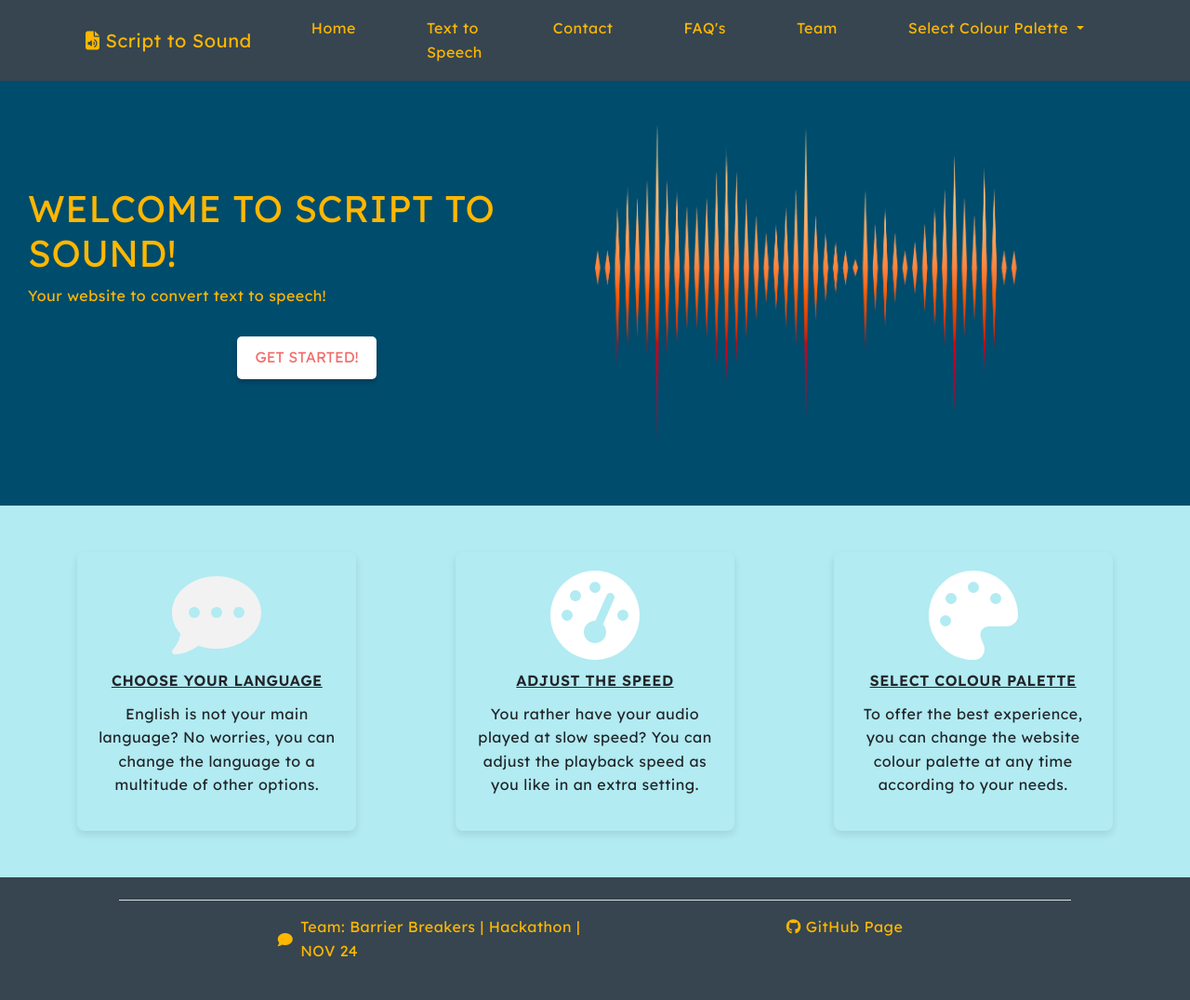
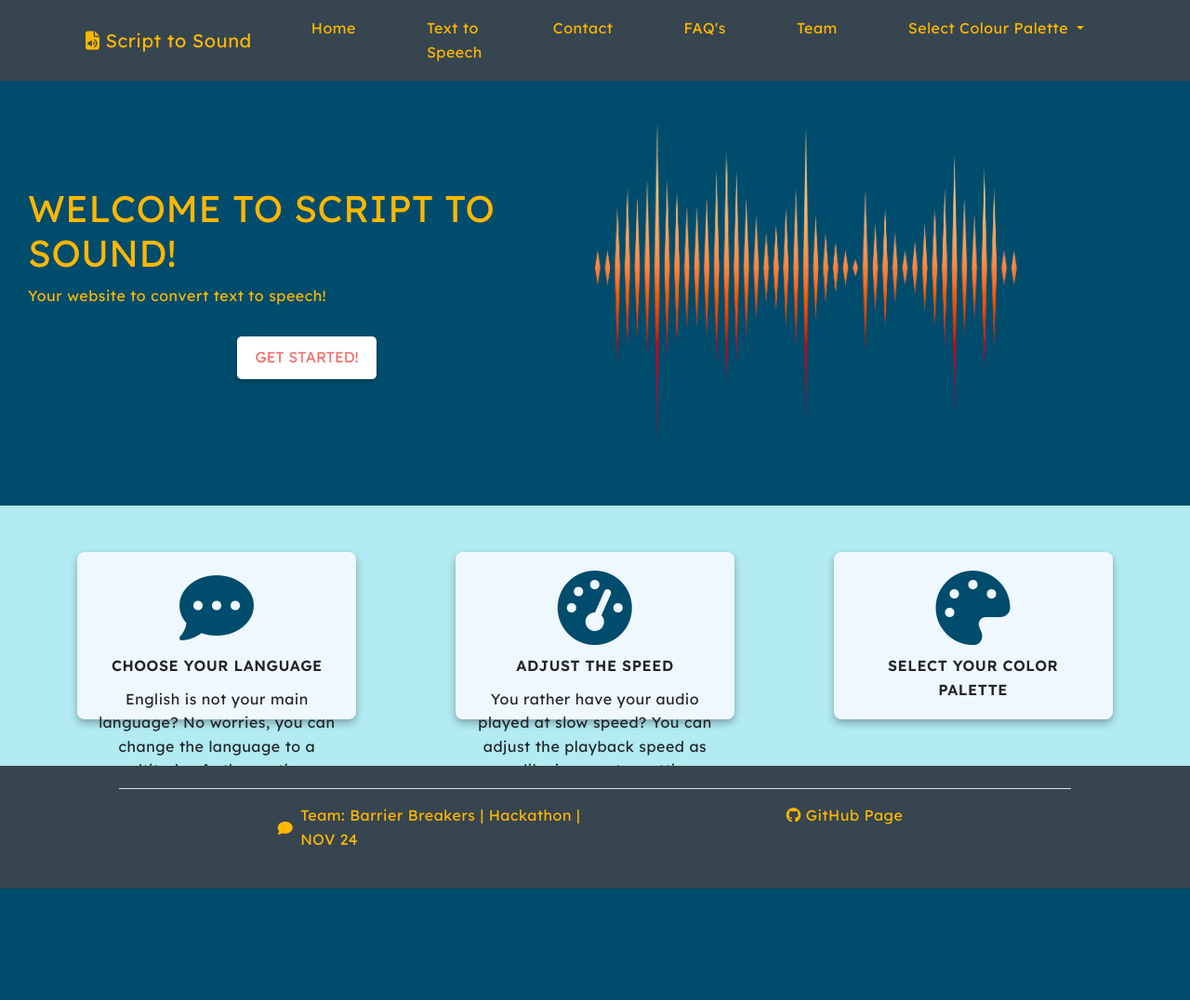
Before and after one commit to hannahro15/Nov24Hackathon, a Django app: page / in a window 1280 px wide. Shown: the whole page at 93% size. After the commit the page ends 956 px from the top, so only its background shows below. Run offline with Django 5.2, Linux system fonts and the light colour scheme.

Commit message:
Change step icons in home page to fontawesome icons

```diff
--- a/home/templates/home/index.html
+++ b/home/templates/home/index.html
@@ -22,18 +22,7 @@
   <section id="steps-section">
     <div id="steps-container">
       <div class="steps-tiles" id="steps-feature">
-        <svg
-          xmlns="http://www.w3.org/2000/svg"
-          height="96"
-          width="96"
-          viewBox="0 0 512 512"
-        >
-          <!--!Font Awesome Free 6.6.0 by @fontawesome - https://fontawesome.com License - https://fontawesome.com/license/free Copyright 2024 Fonticons, Inc.-->
-          <path
-            fill="#f2f2f3"
-            d="M256 448c141.4 0 256-93.1 256-208S397.4 32 256 32S0 125.1 0 240c0 45.1 17.7 86.8 47.7 120.9c-1.9 24.5-11.4 46.3-21.4 62.9c-5.5 9.2-11.1 16.6-15.2 21.6c-2.1 2.5-3.7 4.4-4.9 5.7c-.6 .6-1 1.1-1.3 1.4l-.3 .3c0 0 0 0 0 0c0 0 0 0 0 0s0 0 0 0s0 0 0 0c-4.6 4.6-5.9 11.4-3.4 17.4c2.5 6 8.3 9.9 14.8 9.9c28.7 0 57.6-8.9 81.6-19.3c22.9-10 42.4-21.9 54.3-30.6c31.8 11.5 67 17.9 104.1 17.9zM128 208a32 32 0 1 1 0 64 32 32 0 1 1 0-64zm128 0a32 32 0 1 1 0 64 32 32 0 1 1 0-64zm96 32a32 32 0 1 1 64 0 32 32 0 1 1 -64 0z"
-          />
-        </svg>
+        <i class="fa-solid fa-comment-dots step-icon"></i>
         <p class="steps-titles">Choose your language</p>
         <p class="steps-texts">
           English is not your main language? No worries, you can change the
@@ -41,18 +30,7 @@
         </p>
       </div>
       <div class="steps-tiles" id="steps-benefit">
-        <svg
-          xmlns="http://www.w3.org/2000/svg"
-          height="96"
-          width="96"
-          viewBox="0 0 512 512"
-        >
-          <!--!Font Awesome Free 6.6.0 by @fontawesome - https://fontawesome.com License - https://fontawesome.com/license/free Copyright 2024 Fonticons, Inc.-->
-          <path
-            fill="#ffffff"
-            d="M0 256a256 256 0 1 1 512 0A256 256 0 1 1 0 256zM288 96a32 32 0 1 0 -64 0 32 32 0 1 0 64 0zM256 416c35.3 0 64-28.7 64-64c0-17.4-6.9-33.1-18.1-44.6L366 161.7c5.3-12.1-.2-26.3-12.3-31.6s-26.3 .2-31.6 12.3L257.9 288c-.6 0-1.3 0-1.9 0c-35.3 0-64 28.7-64 64s28.7 64 64 64zM176 144a32 32 0 1 0 -64 0 32 32 0 1 0 64 0zM96 288a32 32 0 1 0 0-64 32 32 0 1 0 0 64zm352-32a32 32 0 1 0 -64 0 32 32 0 1 0 64 0z"
-          />
-        </svg>
+        <i class="fa-solid fa-gauge-high step-icon"></i>
         <p class="steps-titles">Adjust the speed</p>
         <p class="steps-texts">
           You rather have your audio played at slow speed? You can adjust the
@@ -60,23 +38,8 @@
         </p>
       </div>
       <div class="steps-tiles" id="steps-target-user">
-        <svg
-          xmlns="http://www.w3.org/2000/svg"
-          height="96"
-          width="96"
-          viewBox="0 0 512 512"
-        >
-          <!--!Font Awesome Free 6.6.0 by @fontawesome - https://fontawesome.com License - https://fontawesome.com/license/free Copyright 2024 Fonticons, Inc.-->
-          <path
-            fill="#ffffff"
-            d="M512 256c0 .9 0 1.8 0 2.7c-.4 36.5-33.6 61.3-70.1 61.3L344 320c-26.5 0-48 21.5-48 48c0 3.4 .4 6.7 1 9.9c2.1 10.2 6.5 20 10.8 29.9c6.1 13.8 12.1 27.5 12.1 42c0 31.8-21.6 60.7-53.4 62c-3.5 .1-7 .2-10.6 .2C114.6 512 0 397.4 0 256S114.6 0 256 0S512 114.6 512 256zM128 288a32 32 0 1 0 -64 0 32 32 0 1 0 64 0zm0-96a32 32 0 1 0 0-64 32 32 0 1 0 0 64zM288 96a32 32 0 1 0 -64 0 32 32 0 1 0 64 0zm96 96a32 32 0 1 0 0-64 32 32 0 1 0 0 64z"
-          />
-        </svg>
-        <p class="steps-titles">Select colour palette</p>
-        <p class="steps-texts">
-          To offer the best experience, you can change the website colour
-          palette at any time according to your needs.
-        </p>
+        <i class="fa-solid fa-palette step-icon"></i>
+        <p class="steps-titles">Select your color palette</p>
       </div>
     </div>
   </section>
--- a/static/css/styles.css
+++ b/static/css/styles.css
@@ -603,19 +603,25 @@ input[type="range"]:disabled::-moz-range-thumb {
   display: flex;
   flex-direction: column;
   align-items: center;
-  /*background-color: #f0f8ff;*/
+  background-color: #f0f8ff;
   padding: 20px;
   border-radius: 8px;
   width: 25%;
+  height: 180px;
   text-align: center;
-  box-shadow: 0px 4px 8px rgba(0, 0, 0, 0.1);
+  box-shadow: 0px 4px 8px rgba(0, 0, 0, 0.3);
 }
 
 .steps-titles {
   text-transform: uppercase;
-  text-decoration: underline;
+  /* text-decoration: underline; */
   font-weight: 600;
   margin: 10px 0;
+}
+
+.step-icon {
+  font-size: 5em;
+  color: var(--accent-color-2);
 }
 
 /*.steps-tiles {
```
